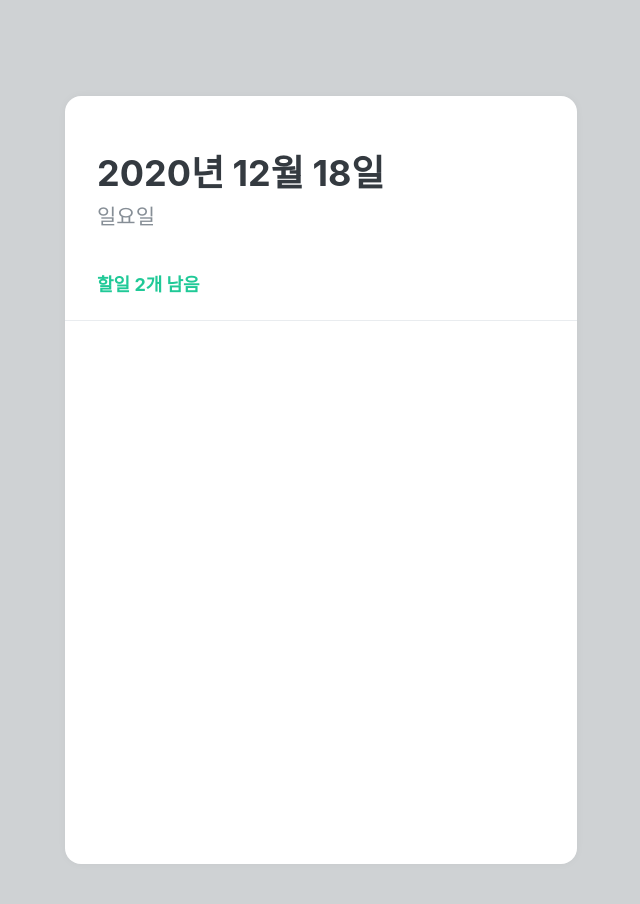
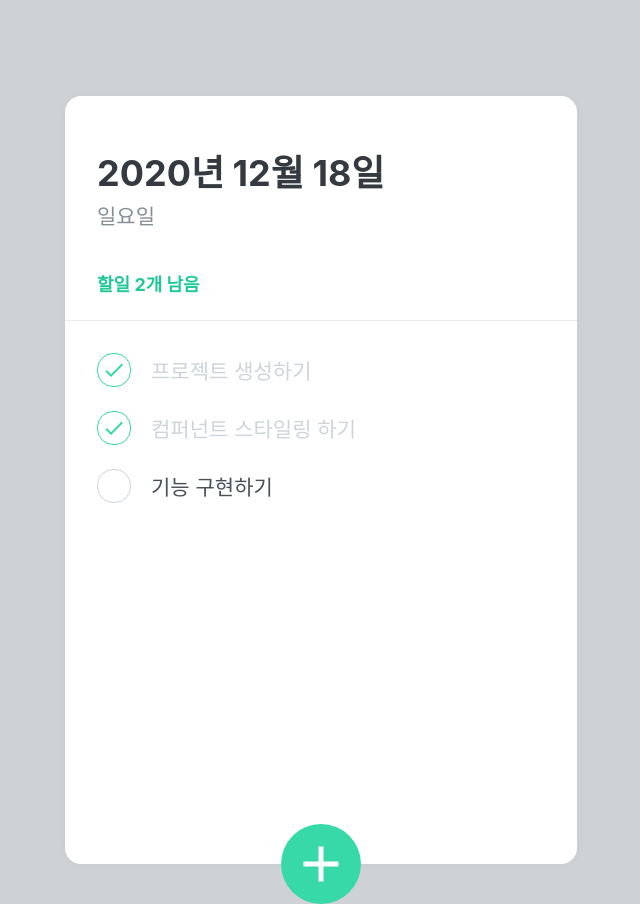
Before and after one commit to fast-campus-react/memo-app, a React (Create React App) app: page / in a window 1280 px wide. Shown: the whole page, without its empty margins (319-959 px from the left). Built offline with nearby package versions, Linux system fonts and the light colour scheme.

Commit message:
TodoCreate, TodoItem, TodoList  컴퍼넌트 추가

```diff
--- a/src/App.js
+++ b/src/App.js
@@ -2,6 +2,7 @@
 import TodoTemplate from "./components/TodoTemplate";
 import TodoHead from "./components/TodoHead";
 import TodoList from "./components/TodoList";
+import TodoCreate from "./components/TodoCreate";
 
 const GlobalStyle = createGlobalStyle`
   body{
@@ -17,7 +18,7 @@
       <TodoTemplate>
         <TodoHead />
         <TodoList />
-
+        <TodoCreate/>
       </TodoTemplate>
     </>
   );
--- /dev/null
+++ b/src/components/TodoCreate.js
@@ -0,0 +1,61 @@
+import React, { useState } from "react";
+import styled, { css } from "styled-components";
+import { MdAdd } from "react-icons/md";
+
+const CircleButton = styled.button`
+  background: #38d9a9;
+  &:hover {
+    background: #63e6be;
+  }
+
+  &:hover {
+    background: #20c997;
+  }
+
+  z-index: 5;
+  cursor: pointer;
+  width: 80px;
+  height: 80px;
+  display: flex;
+  align-items: center;
+  justify-content: center;
+  position: absolute;
+  left: 50%;
+  bottom: 0px;
+  transform: translate(-50%, 50%);
+
+  font-size: 60px;
+  color: white;
+  border-radius: 40px;
+  border: none;
+  outline: none;
+
+  transition: 0.125s all ease-in;
+
+  ${(props) =>
+    props.open &&
+    css`
+      background: #ff6b6b;
+      &:hover{
+          background:#ff8787;
+      }
+      &:active{
+          background:#fa5252;
+      }
+      transform: translate(-50%, 50%) rotate(45deg);
+
+    `}
+`;
+
+function TodoCreate() {
+  const [open, setOpen] = useState(false);
+  const onToggle = () => setOpen(!open);
+
+  return (
+    <CircleButton open={open} onClick={onToggle}>
+      <MdAdd />
+    </CircleButton>
+  );
+}
+
+export default TodoCreate;
--- /dev/null
+++ b/src/components/TodoItem.js
@@ -0,0 +1,69 @@
+import { MdDone, MdDelete } from "react-icons/md";
+import styled, { css } from "styled-components";
+
+const Remove = styled.div`
+  opacity: 0;
+  display: flex;
+  align-items: center;
+  justify-content: center;
+  color: #dee2e6;
+  font-size: 24px;
+  cursor: pointer;
+  &:hover {
+    color: #ff6b6b;
+  }
+`;
+const CheckCircle = styled.div`
+  width: 32px;
+  height: 32px;
+  border-radius: 16px;
+  border: 1px solid #ced4da;
+  font-size: 24px;
+  display: flex;
+  align-items: center;
+  justify-content: center;
+  margin-right:20px;
+  cursor: pointer;
+  ${(props) =>
+    props.done &&
+    css`
+      border: 1px solid #38d9a9;
+      color: #38d9a9;
+    `}
+`;
+const Text = styled.div`
+  flex: 1;
+  font-size: 21px;
+  color: #495057;
+  ${(props) =>
+    props.done &&
+    css`
+      color: #ced4da;
+    `}
+`;
+const TodoItemBlock = styled.div`
+  display: flex;
+  align-items: center;
+  padding-top: 12px;
+  padding-bottom: 12px;
+
+  &:hover {
+    ${Remove} {
+      opacity: 1;
+    }
+  }
+`;
+
+function TodoItem({ id, done, text }) {
+  return (
+    <TodoItemBlock>
+      <CheckCircle done={done}> {done && <MdDone />}</CheckCircle>
+      <Text done={done}>{text}</Text>
+      <Remove>
+        <MdDelete />
+      </Remove>
+    </TodoItemBlock>
+  );
+}
+
+export default TodoItem;
--- a/src/components/TodoList.js
+++ b/src/components/TodoList.js
@@ -1,5 +1,6 @@
 
 import styled from "styled-components";
+import TodoItem from "./TodoItem";
 
 const TodoListBlock = styled.div`
     flex:1;
@@ -13,7 +14,9 @@
 function TodoList() {
     return (
         <TodoListBlock>
-
+            <TodoItem text="프로젝트 생성하기" done={true}></TodoItem>
+            <TodoItem text="컴퍼넌트 스타일링 하기 " done={true}></TodoItem>
+            <TodoItem text="기능 구현하기  " done={false}></TodoItem>
         </TodoListBlock>
     )
 }
```
